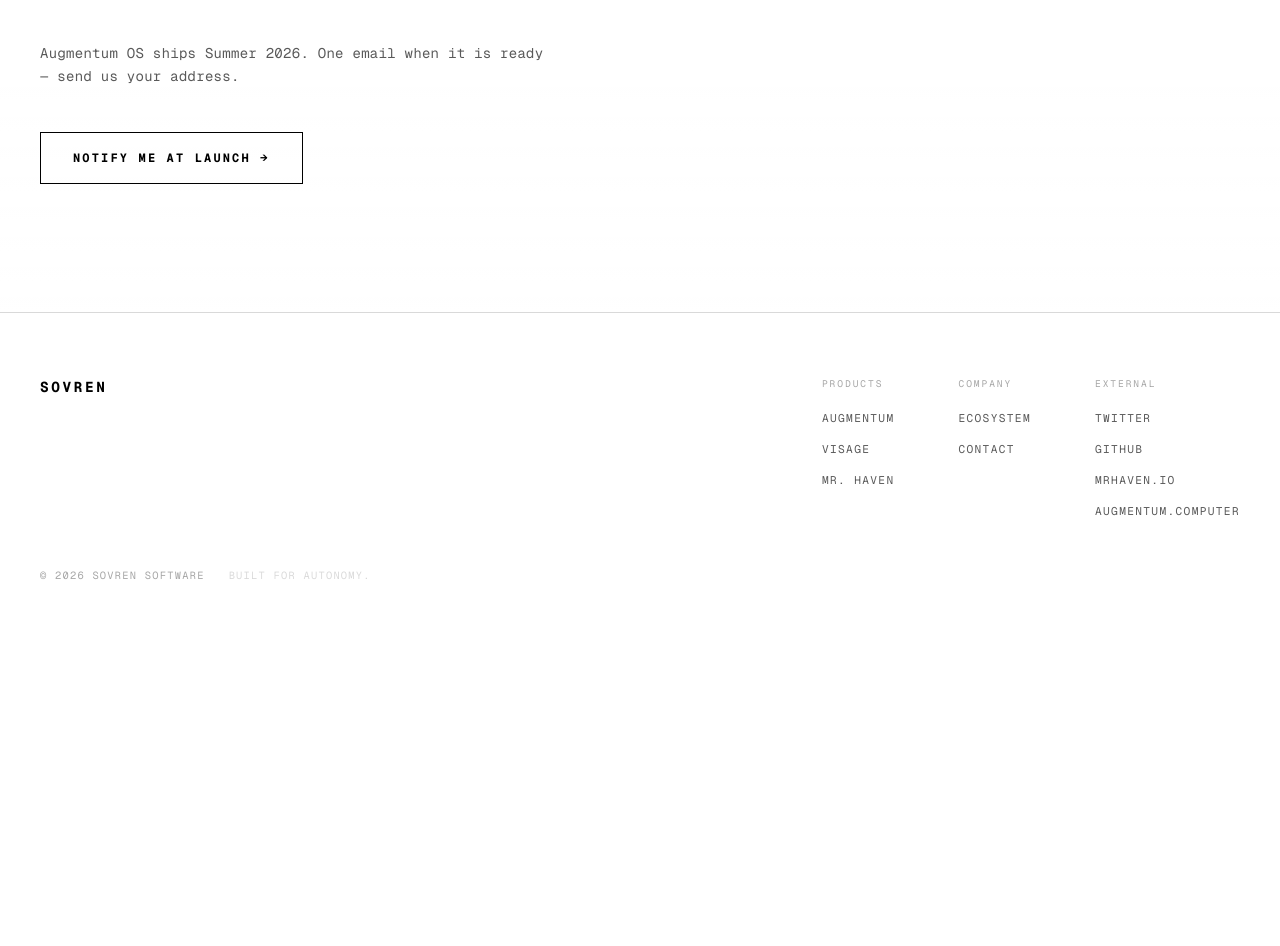
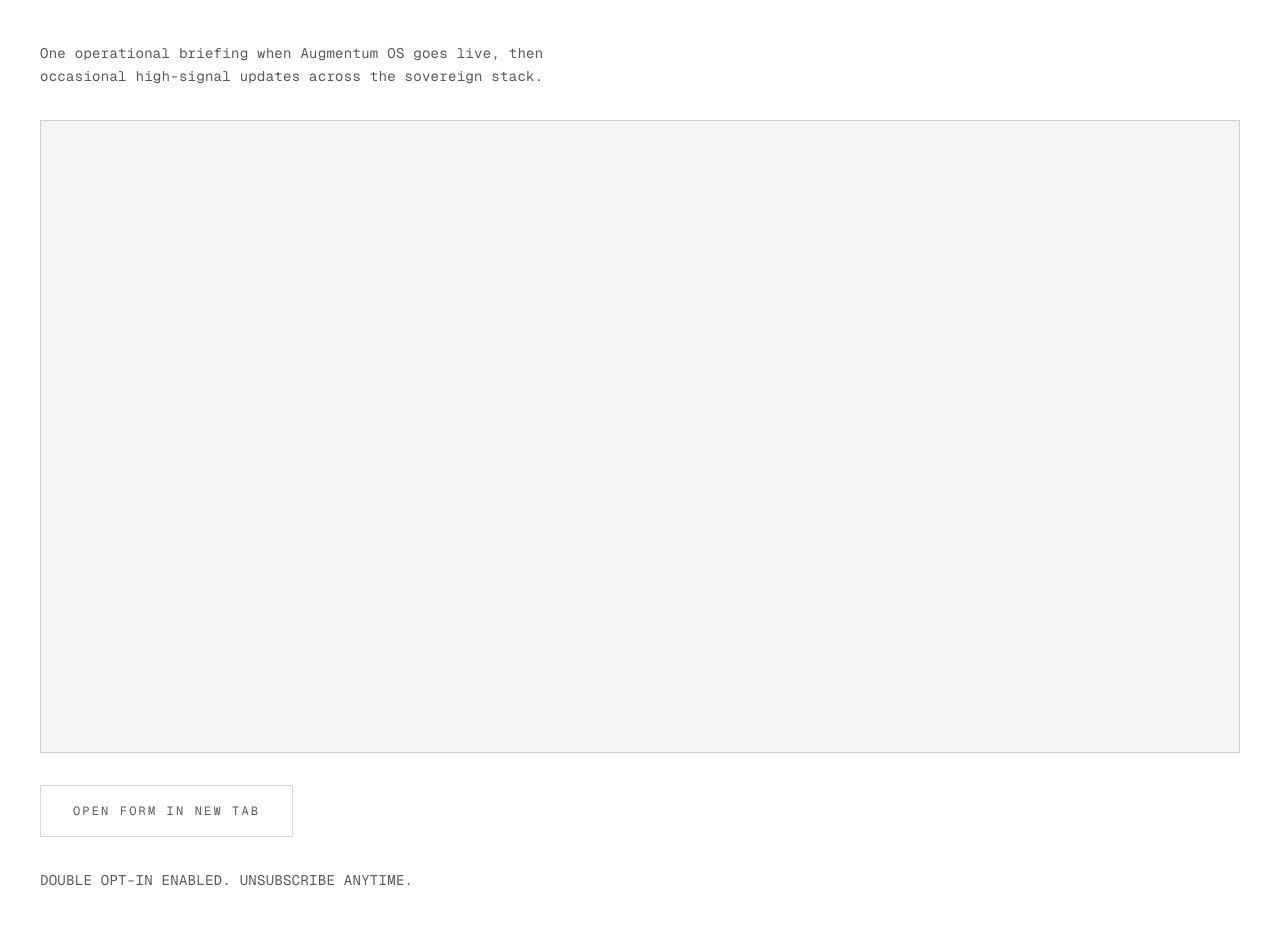
Before and after one commit to sovren-software/sovren-software.github.io, a SvelteKit app: page /augmentum in a window 1280 px wide. Shown: the part 3046-3992 px from the top of the page. Before the commit the page ends 3678 px from the top, so only its background shows below. Built offline with nearby package versions, Linux system fonts and the light colour scheme.

Commit message:
Add Brevo launch briefing funnel and Augmentum phase-2 signup UX

```diff
--- /dev/null
+++ b/src/lib/marketing.js
@@ -0,0 +1,10 @@
+// Marketing funnel configuration.
+// Replace the placeholder URL below with your Brevo hosted sign-up form URL.
+// Example: https://123abc.sibforms.com/serve/xxxx
+export const BREVO_SIGNUP_URL = 'https://f4c90f0b.sibforms.com/serve/MUIFAAbBH-WyHvhepdhs6G8ul1wze6MjoVvTKJ8hy6wQ2pt2zfKhS72lm7K5SfgHHreybw_QGra18wfbFENLUX33U10YYUe1aPoQOEePElxdHbiM2uGL0Sdsei-N34xBCkoktWbqbtQe1cMW95PLNJ4gd9cZ_YonM0j3W1TrUXhliIJyTXuJ7u4B8pL9aH8uFVKQbzNfUWpWw_ovuA==';
+
+export const FALLBACK_SIGNUP_URL = 'mailto:hello@sovren.software?subject=Augmentum%20OS%20Launch%20Notification';
+
+export const AUGMENTUM_SIGNUP_URL = BREVO_SIGNUP_URL || FALLBACK_SIGNUP_URL;
+
+export const HAS_EMBED_SIGNUP = AUGMENTUM_SIGNUP_URL.slice(0, 4) === 'http';
--- a/src/routes/augmentum/+page.svelte
+++ b/src/routes/augmentum/+page.svelte
@@ -14,6 +14,7 @@
   import Overview from '$lib/Overview.svelte';
   import PillarList from '$lib/PillarList.svelte';
   import CtaSection from '$lib/CtaSection.svelte';
+  import { AUGMENTUM_SIGNUP_URL, HAS_EMBED_SIGNUP } from '$lib/marketing';
 
   const pillars = [
     {
@@ -68,9 +69,122 @@
 
   <PillarList {pillars} />
 
+  <section class="launch-briefing" id="launch-briefing">
+    <div class="launch-inner preserve-3d">
+      <h2 class="glitch-subtle">GET THE<br />LAUNCH BRIEFING.</h2>
+      <p>
+        One operational briefing when Augmentum OS goes live, then occasional high-signal updates across the
+        sovereign stack.
+      </p>
+
+      {#if HAS_EMBED_SIGNUP}
+        <div class="signup-shell">
+          <iframe
+            src={AUGMENTUM_SIGNUP_URL}
+            title="Augmentum OS launch briefing signup"
+            loading="lazy"
+            referrerpolicy="no-referrer-when-downgrade"
+          ></iframe>
+        </div>
+
+        <div class="launch-links">
+          <a class="btn-secondary" href={AUGMENTUM_SIGNUP_URL} target="_blank" rel="noreferrer">OPEN FORM IN NEW TAB</a>
+        </div>
+      {:else}
+        <div class="launch-links">
+          <a class="btn-primary" href={AUGMENTUM_SIGNUP_URL}>NOTIFY ME AT LAUNCH →</a>
+        </div>
+        <p class="launch-fallback">Form embedding is unavailable in this environment. Use the direct signup link above.</p>
+      {/if}
+
+      <p class="launch-note">Double opt-in enabled. Unsubscribe anytime.</p>
+    </div>
+  </section>
+
   <CtaSection
-    title="BUILT WITHOUT<br />COMPROMISE."
-    body="Augmentum OS ships Summer 2026. One email when it is ready — send us your address."
-    actions={[{ label: 'NOTIFY ME AT LAUNCH →', href: 'mailto:hello@sovren.software?subject=Augmentum OS Launch Notification' }]}
+    title="BUILD SOVEREIGNLY."
+    body="Augmentum OS, Visage, and MrHaven are designed as one command layer. Read the operating thesis behind the stack."
+    actions={[
+      { label: 'READ THE MANIFESTO →', href: '/ecosystem' },
+      { label: 'EXPLORE VISAGE →', href: '/visage', style: 'secondary' },
+    ]}
   />
 </main>
+
+<style>
+  .launch-briefing {
+    background: transparent;
+    color: var(--text-primary);
+    padding: var(--pad-section-lg);
+    border-top: 1px solid var(--border);
+    position: relative;
+    scroll-margin-top: calc(var(--nav-h) + var(--space-xl));
+  }
+
+  .launch-inner {
+    max-width: var(--max-w);
+    margin: 0 auto;
+    display: flex;
+    flex-direction: column;
+    gap: var(--space-2xl);
+  }
+
+  .launch-briefing h2 {
+    font-size: var(--fs-h2);
+    font-weight: var(--fw-bold);
+    letter-spacing: var(--ls-wide);
+    line-height: var(--lh-heading);
+    text-transform: uppercase;
+  }
+
+  .launch-briefing p {
+    font-size: var(--fs-body-sm);
+    line-height: var(--lh-relaxed);
+    letter-spacing: var(--ls-default);
+    max-width: var(--max-w-body);
+    color: var(--text-secondary);
+  }
+
+  .signup-shell {
+    border: 1px solid var(--border);
+    background: var(--surface);
+    backdrop-filter: blur(6px);
+    overflow: hidden;
+  }
+
+  .signup-shell iframe {
+    width: 100%;
+    min-height: clamp(620px, 78vh, 820px);
+    border: none;
+    background: transparent;
+  }
+
+  .launch-links {
+    display: flex;
+    gap: var(--space-lg);
+    flex-wrap: wrap;
+  }
+
+  .launch-note {
+    color: var(--text-muted);
+    font-size: var(--fs-label);
+    letter-spacing: var(--ls-wider);
+    text-transform: uppercase;
+  }
+
+  .launch-fallback {
+    color: var(--text-muted);
+    font-size: var(--fs-body-xs);
+    max-width: none;
+  }
+
+  @media (max-width: 768px) {
+    .launch-briefing {
+      padding: var(--space-5xl) var(--space-xl);
+    }
+
+    .signup-shell iframe {
+      min-height: 760px;
+    }
+  }
+</style>
```
Also changed, not shown: 1 other file (tests, documents, lock files or other folders).
